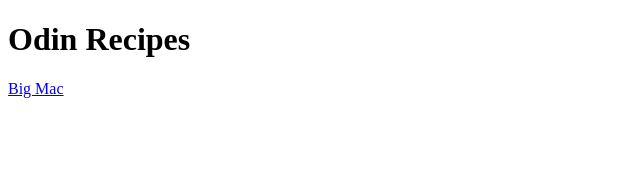
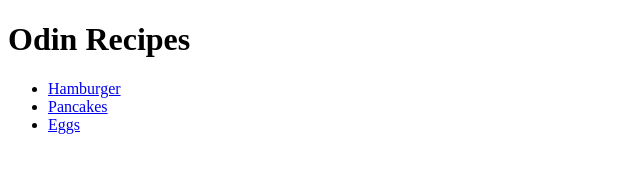
Before and after one commit to Phamek/odin-recipes, a plain HTML site: page index.html in a window 1280 px wide. Shown: the whole page, without its empty margins (0-640 px from the left). Drawn offline with Linux system fonts and the light colour scheme.

Commit message:
Add links to recipe pages

```diff
--- a/index.html
+++ b/index.html
@@ -6,6 +6,10 @@
     </head>
     <body>
         <h1>Odin Recipes</h1>
-        <a href="/recipes/burger.html">Big Mac</a>
+        <ul>
+            <li><a href="/recipes/burger.html">Hamburger</a></li>
+            <li><a href="/recipes/pancakes.html">Pancakes</a></li>
+            <li><a href="/recipes/eggs.html">Eggs</a></li>
+        </ul>
     </body>
 </html>
```
